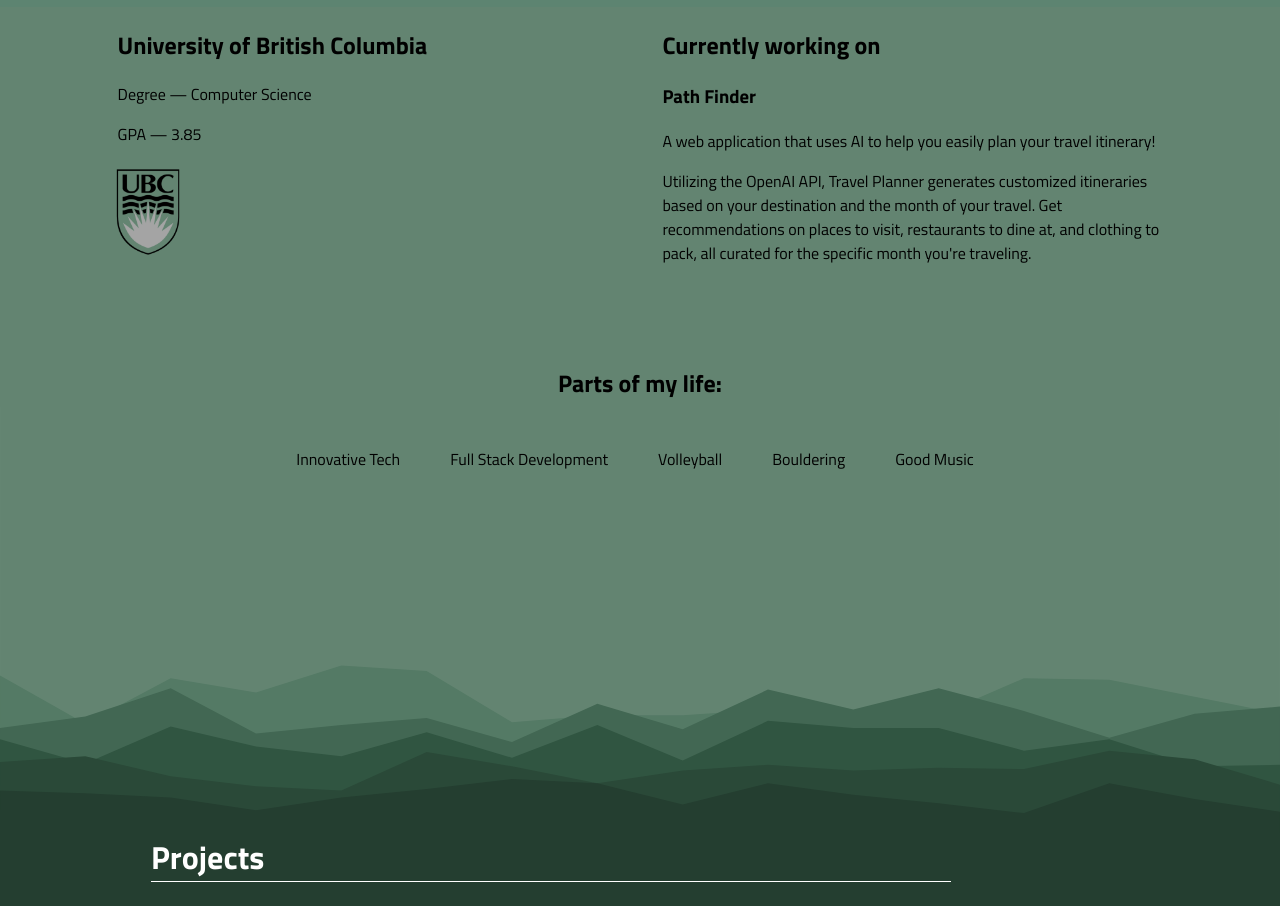
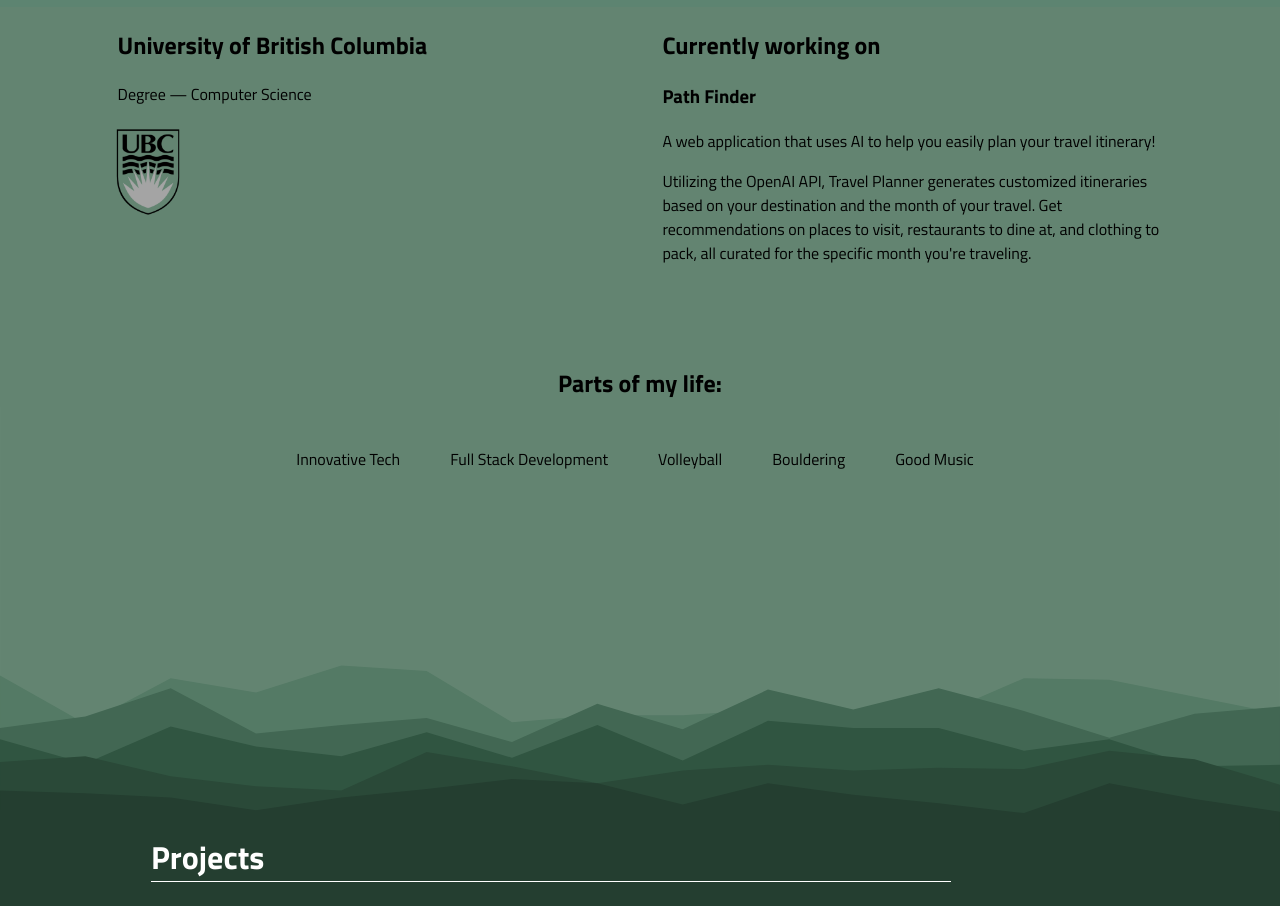
Before and after one commit to youngconnorr/PortfolioWebsite, a React (Vite) app: page / in a window 1280 px wide. Shown: the part 820-1726 px from the top of the page. Built offline with nearby package versions, Linux system fonts and the light colour scheme.

Commit message:
remove gpa

```diff
--- a/src/App.tsx
+++ b/src/App.tsx
@@ -81,7 +81,6 @@ function App() {
               <section className="hidden">
                 <h2>University of British Columbia</h2>
                 <p>Degree — Computer Science</p>
-                <p>GPA — 3.85</p>
                 <img
                   src={UBC}
                   alt="ubc logo"
```
